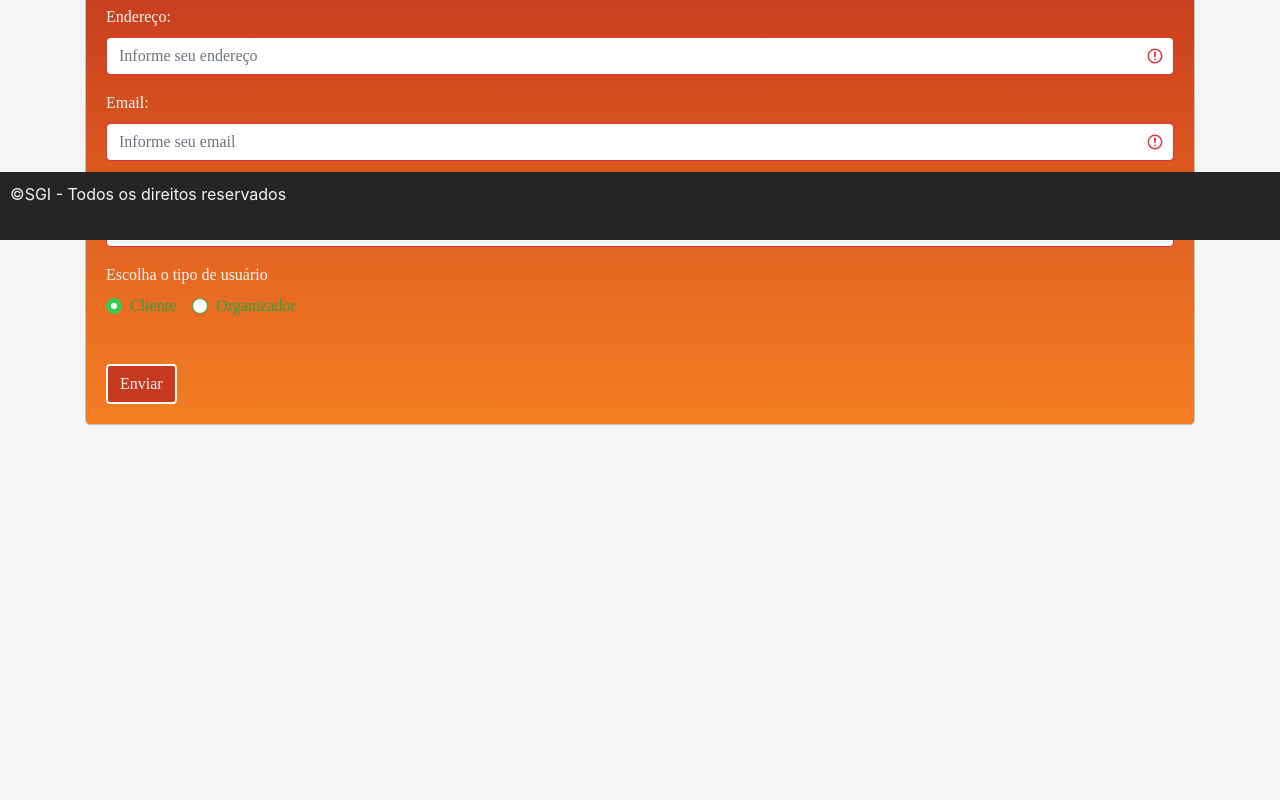
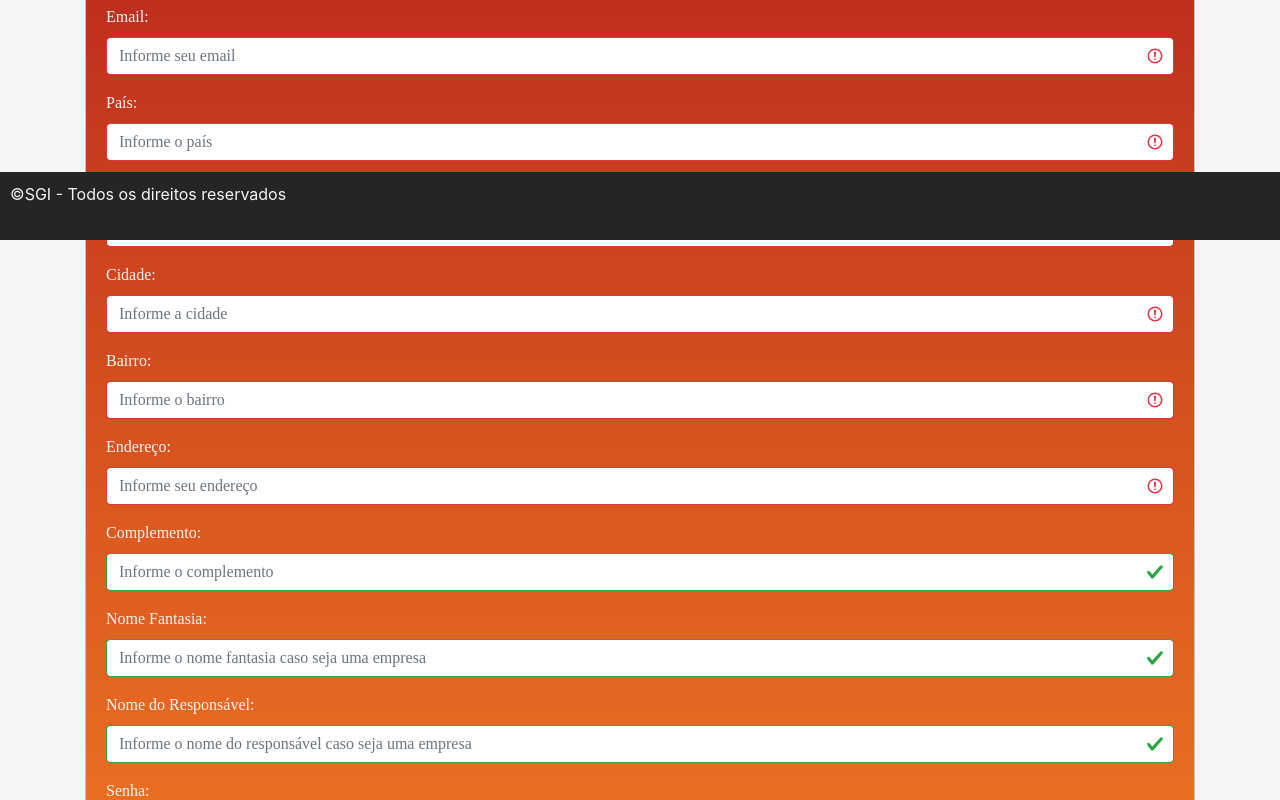
Before and after one commit to lucasepm91/sgifront, a Vue app: page /sign-up in a window 1280 px wide. Shown: the part 560-1360 px from the top of the page. Before the commit the page ends 1083 px from the top, so only its background shows below. Built offline with nearby package versions, Linux system fonts and the light colour scheme.

Commit message:
ajustando o cadastro de usuários

```diff
--- a/src/components/HistoricoCompras.vue
+++ b/src/components/HistoricoCompras.vue
@@ -49,7 +49,6 @@ export default {
     ...mapActions(["historicoCompras", "deletarCompra"]),
     carregarElementos(){
       this.elementos = this.todasCompras;
-
       return this.elementos;
     },
     deletar(id){
--- a/src/components/Login.vue
+++ b/src/components/Login.vue
@@ -4,7 +4,7 @@
     <div id="divTituloSignIn">
       <p id="tituloSignIn">SignIn</p>
     </div>
-
+    <b-overlay :show="mostrarOverlay" rounded="sm">
       <b-form id="formularioSignIn" validated>
 
         <b-form-group
@@ -36,7 +36,7 @@
         <b-button @click="signIn" id="botaoSignIn">Enviar</b-button>
 
       </b-form>
-
+    </b-overlay>
     <div id="linkParaSignUp">
       <p>Ainda não é cadastrado? Cadastre-se <router-link to="/sign-up">aqui</router-link></p>
     </div>
@@ -52,7 +52,8 @@ export default {
     data() {
       return {
         password: '',
-        email: ''
+        email: '',
+        mostrarOverlay: false
       }
   },
   methods: {
@@ -66,6 +67,7 @@ export default {
 
       if(loginNovo.email != null)
       {
+        this.mostrarOverlay = true
         try {
           const headersSemAuth = {
             "Content-Type": "application/json",
@@ -98,6 +100,7 @@ export default {
             usuario = response.data;
 
             this.getUsuario(usuario);
+            this.mostrarOverlay = true
             this.$router.push({name: 'home'});
           });
 
--- a/src/components/SignUp.vue
+++ b/src/components/SignUp.vue
@@ -25,15 +25,6 @@
         ></b-form-input>
       </b-form-group>
 
-      <b-form-group id="input-group-endereco-signup" label="Endereço:" label-for="input-endereco-signup">
-        <b-form-input
-          id="input-endereco-signup"
-          v-model="form.endereco"
-          required
-          placeholder="Informe seu endereço"
-        ></b-form-input>
-      </b-form-group>
-
       <b-form-group
         id="input-group-email-signup"
         label="Email:"
@@ -44,6 +35,75 @@
           type="email"
           required
           placeholder="Informe seu email"
+        ></b-form-input>
+      </b-form-group>
+
+      <b-form-group id="input-group-pais-signup" label="País:" label-for="input-pais-signup">
+        <b-form-input
+          id="input-pais-signup"
+          v-model="form.pais"
+          required
+          placeholder="Informe o país"
+        ></b-form-input>
+      </b-form-group>
+
+      <b-form-group id="input-group-estado-signup" label="Estado:" label-for="input-estado-signup">
+        <b-form-input
+          id="input-estado-signup"
+          v-model="form.estado"
+          required
+          placeholder="Informe o estado"
+        ></b-form-input>
+      </b-form-group>
+
+      <b-form-group id="input-group-cidade-signup" label="Cidade:" label-for="input-cidade-signup">
+        <b-form-input
+          id="input-cidade-signup"
+          v-model="form.cidade"
+          required
+          placeholder="Informe a cidade"
+        ></b-form-input>
+      </b-form-group>
+
+      <b-form-group id="input-group-bairro-signup" label="Bairro:" label-for="input-bairro-signup">
+        <b-form-input
+          id="input-bairro-signup"
+          v-model="form.bairro"
+          required
+          placeholder="Informe o bairro"
+        ></b-form-input>
+      </b-form-group>
+
+      <b-form-group id="input-group-endereco-signup" label="Endereço:" label-for="input-endereco-signup">
+        <b-form-input
+          id="input-endereco-signup"
+          v-model="form.endereco"
+          required
+          placeholder="Informe seu endereço"
+        ></b-form-input>
+      </b-form-group>
+
+      <b-form-group id="input-group-complemento-signup" label="Complemento:" label-for="input-complemento-signup">
+        <b-form-input
+          id="input-complemento-signup"
+          v-model="form.complemento"
+          placeholder="Informe o complemento"
+        ></b-form-input>
+      </b-form-group>
+
+      <b-form-group id="input-group-nomeFantasia-signup" label="Nome Fantasia:" label-for="input-nomeFantasia-signup">
+        <b-form-input
+          id="input-nomeFantasia-signup"
+          v-model="form.nomeFantasia"
+          placeholder="Informe o nome fantasia caso seja uma empresa"
+        ></b-form-input>
+      </b-form-group>
+
+      <b-form-group id="input-group-nomeResponsavel-signup" label="Nome do Responsável:" label-for="input-nomeResponsavel-signup">
+        <b-form-input
+          id="input-nomeResponsavel-signup"
+          v-model="form.nomeResponsavel"
+          placeholder="Informe o nome do responsável caso seja uma empresa"
         ></b-form-input>
       </b-form-group>
 
@@ -75,6 +135,10 @@
       <b-button @click="signUp" id="botaoSignUp">Enviar</b-button>
 
     </b-form>
+
+    <b-modal v-model="mostrarMensagem" title="Enviado com sucesso!" :hide-footer="true" id="mensagemSucesso">
+       <b-img center :src="require('../assets/imagemSucesso.png')" fluid alt="símbolo de sucesso" title="símbolo de sucesso" id="imgCheck"></b-img>
+     </b-modal>
   </div>
 </template>
 
@@ -88,11 +152,19 @@ export default {
         form: {
           nome: '',
           cpf: '',
+          pais: '',
+          estado: '',
+          cidade: '',
+          bairro: '',
           endereco: '',
+          complemento: '',
+          nomeFantasia: '',
+          nomeResponsavel: '',
           email: '',
           password: '',
           selected: 'cliente'
-        }
+        },
+        mostrarMensagem: false
       }
   },
   methods: {
@@ -102,12 +174,24 @@ export default {
         "nome": this.form.nome,
         "cpfCnpj": this.form.cpf,
         "email": this.form.email,
-        "endereco": this.form.endereco,
         "tipoUsuario": this.form.selected,
-        "saldoCarteira": 5000,
-        "password": this.form.password
+        "saldoCarteira": 0,
+        "password": this.form.password,
+        "nomeFantasia": this.form.nomeFantasia,
+        "nomeResponsavel": this.form.nomeResponsavel,
+        "pais": this.form.pais,
+        "estado": this.form.estado,
+        "cidade": this.form.cidade,
+        "bairro": this.form.bairro,
+        "enderecoCompleto": this.form.endereco,
+        "complemento": this.form.complemento
       };
       this.cadastrarUsuario(usuario);
+      this.mostrarMensagem = true;
+      setTimeout(this.escondeMensagem, 1000);
+    },
+    escondeMensagem(){
+      this.mostrarMensagem = false;
       this.$router.push({name: 'login'});
     }
   }
```
Lines whose indentation alone changed are shown as unchanged.
